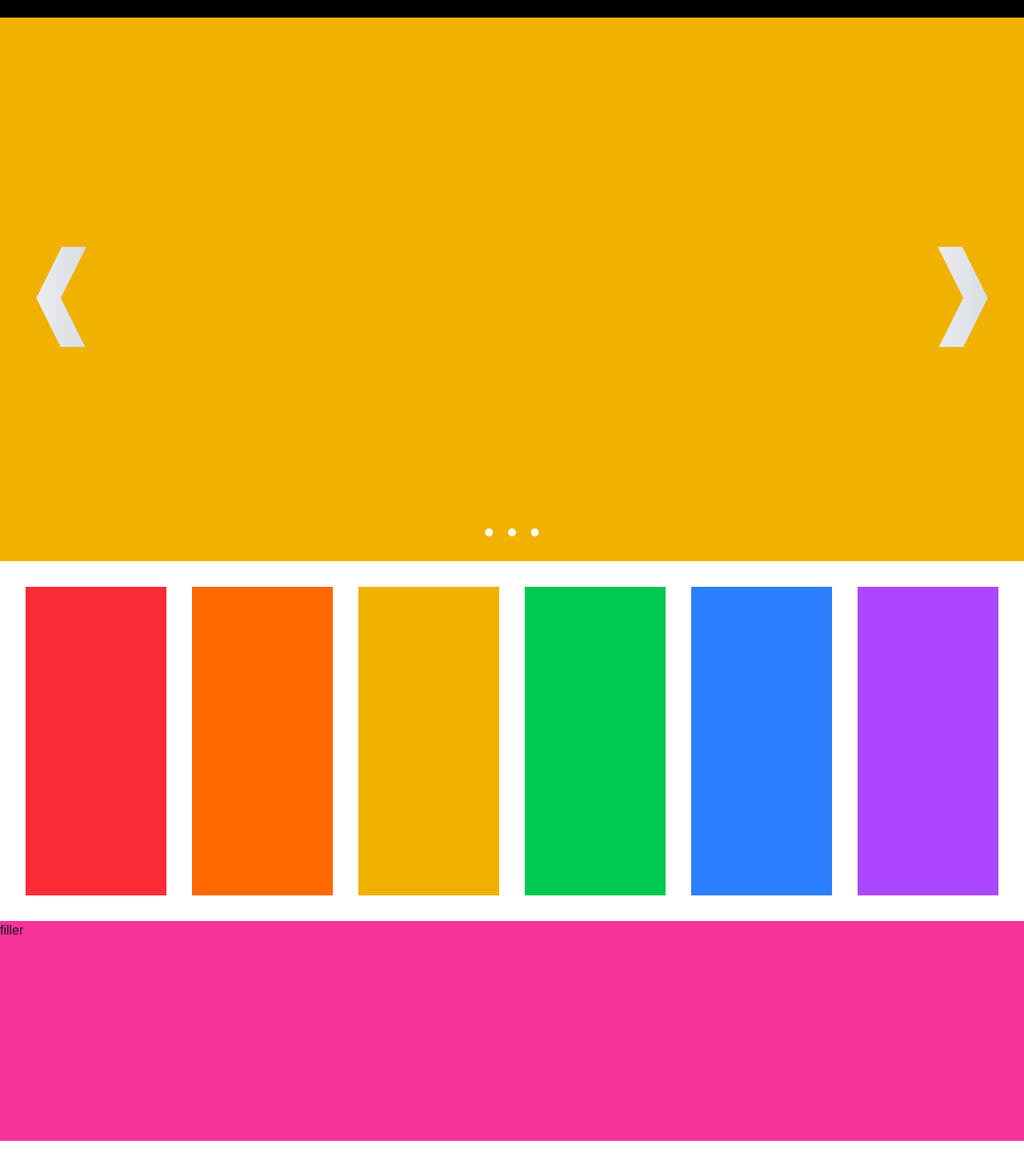
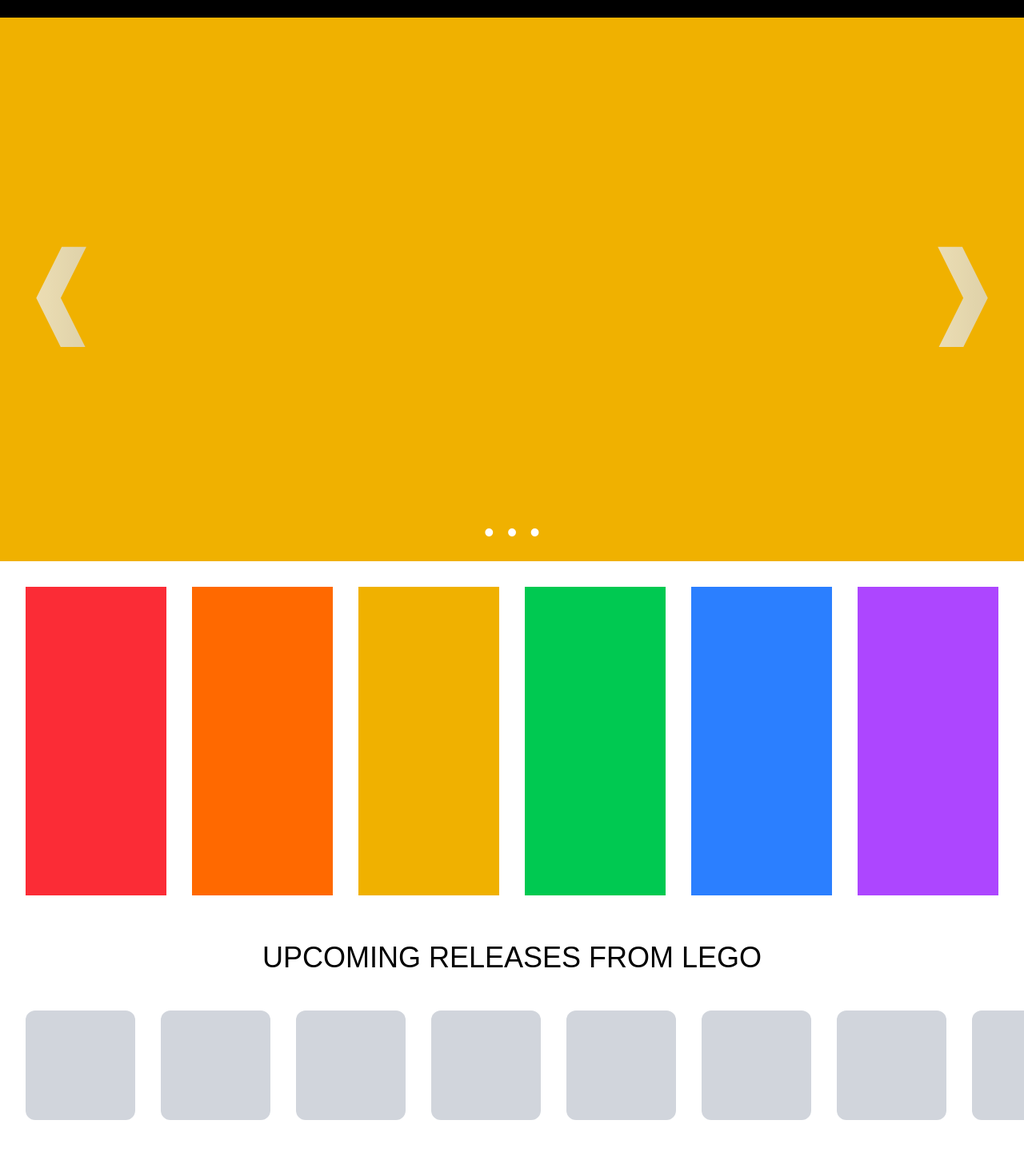
Before and after one commit to braydenadcox/BlockBase, a Next.js app: page / in a window 1280 px wide. Shown: the part 82-1548 px from the top of the page at 80% size. Built offline with nearby package versions, Linux system fonts and the light colour scheme.

Commit message:
Auto-carousel frame

```diff
--- a/src/components/catalog.tsx
+++ b/src/components/catalog.tsx
@@ -0,0 +1,7 @@
+const Catalog = () => {
+    return (
+        <div className='grid grid-cols-3 gap-5 -overflow-y-scroll'>
+
+        </div>
+    )
+}
--- a/src/components/homeAuxCarousels.tsx
+++ b/src/components/homeAuxCarousels.tsx
@@ -3,8 +3,30 @@ import { useState } from "react";
 
 export const UpcomingCarousel = () => {
     return (
-        <div className='flex w-full h-[275px] bg-pink-500'>
-            <p>filler</p>
+        <div className='flex flex-col w-full h-[250px] gap-5 overflow-hidden'>
+            <div className='flex w-full h-[100px] items-center justify-center text-black'>
+                <h1 className='text-black text-4xl'>UPCOMING RELEASES FROM LEGO</h1>
+            </div>
+            <div className='overflow-hidden w-full px-8 h-[150px]'>
+                <div className='flex flex-nowrap w-max gap-8'>
+                    <div className='bg-gray-300 rounded-xl w-[137px] h-[137px]'></div>
+                    <div className='bg-gray-300 rounded-xl w-[137px] h-[137px]'></div>
+                    <div className='bg-gray-300 rounded-xl w-[137px] h-[137px]'></div>
+                    <div className='bg-gray-300 rounded-xl w-[137px] h-[137px]'></div>
+                    <div className='bg-gray-300 rounded-xl w-[137px] h-[137px]'></div>
+                    <div className='bg-gray-300 rounded-xl w-[137px] h-[137px]'></div>
+                    <div className='bg-gray-300 rounded-xl w-[137px] h-[137px]'></div>
+                    <div className='bg-gray-300 rounded-xl w-[137px] h-[137px]'></div>
+                    <div className='bg-gray-300 rounded-xl w-[137px] h-[137px]'></div>
+                    <div className='bg-gray-300 rounded-xl w-[137px] h-[137px]'></div>
+                    <div className='bg-gray-300 rounded-xl w-[137px] h-[137px]'></div>
+                    <div className='bg-gray-300 rounded-xl w-[137px] h-[137px]'></div>
+                    <div className='bg-gray-300 rounded-xl w-[137px] h-[137px]'></div>
+                    <div className='bg-gray-300 rounded-xl w-[137px] h-[137px]'></div>
+                    <div className='bg-gray-300 rounded-xl w-[137px] h-[137px]'></div>
+                    <div className='bg-gray-300 rounded-xl w-[137px] h-[137px]'></div>
+                </div>
+            </div>
         </div>
     );
 };
--- a/src/components/homeCarousel.tsx
+++ b/src/components/homeCarousel.tsx
@@ -25,8 +25,8 @@ const HomeCarousel = () => {
                     •
                 </p>
             </div>
-            <button onClick={lastFrame} className="absolute left-4 top-1/2 transform -translate-y-1/2 z-10 text-9xl p-2 text-transparent bg-clip-text bg-gradient-to-r from-gray-100 to-gray-300">❰</button>
-            <button onClick={nextFrame} className="absolute right-4 top-1/2 transform -translate-y-1/2 z-10 text-9xl p-2 text-transparent bg-clip-text bg-gradient-to-r from-gray-100 to-gray-300">❱</button>
+            <button onClick={lastFrame} className="absolute left-4 top-1/2 transform -translate-y-1/2 z-10 text-9xl p-2 text-transparent bg-clip-text bg-gradient-to-r from-gray-100 to-gray-300 opacity-75">❰</button>
+            <button onClick={nextFrame} className="absolute right-4 top-1/2 transform -translate-y-1/2 z-10 text-9xl p-2 text-transparent bg-clip-text bg-gradient-to-r from-gray-100 to-gray-300 opacity-75">❱</button>
             <div className='flex transition-transform duration-1200 ease-in-out w-[300%] h-full transform'
                 style={{ transform: `translateX(-${currentSlide * 100}%)` }}>
                 <div className='flex w-full h-full bg-yellow-500 shrink-0'> {/*Slide 0*/}
```
Also changed, not shown: src/data/legosets.ts (+8 -0 lines).
